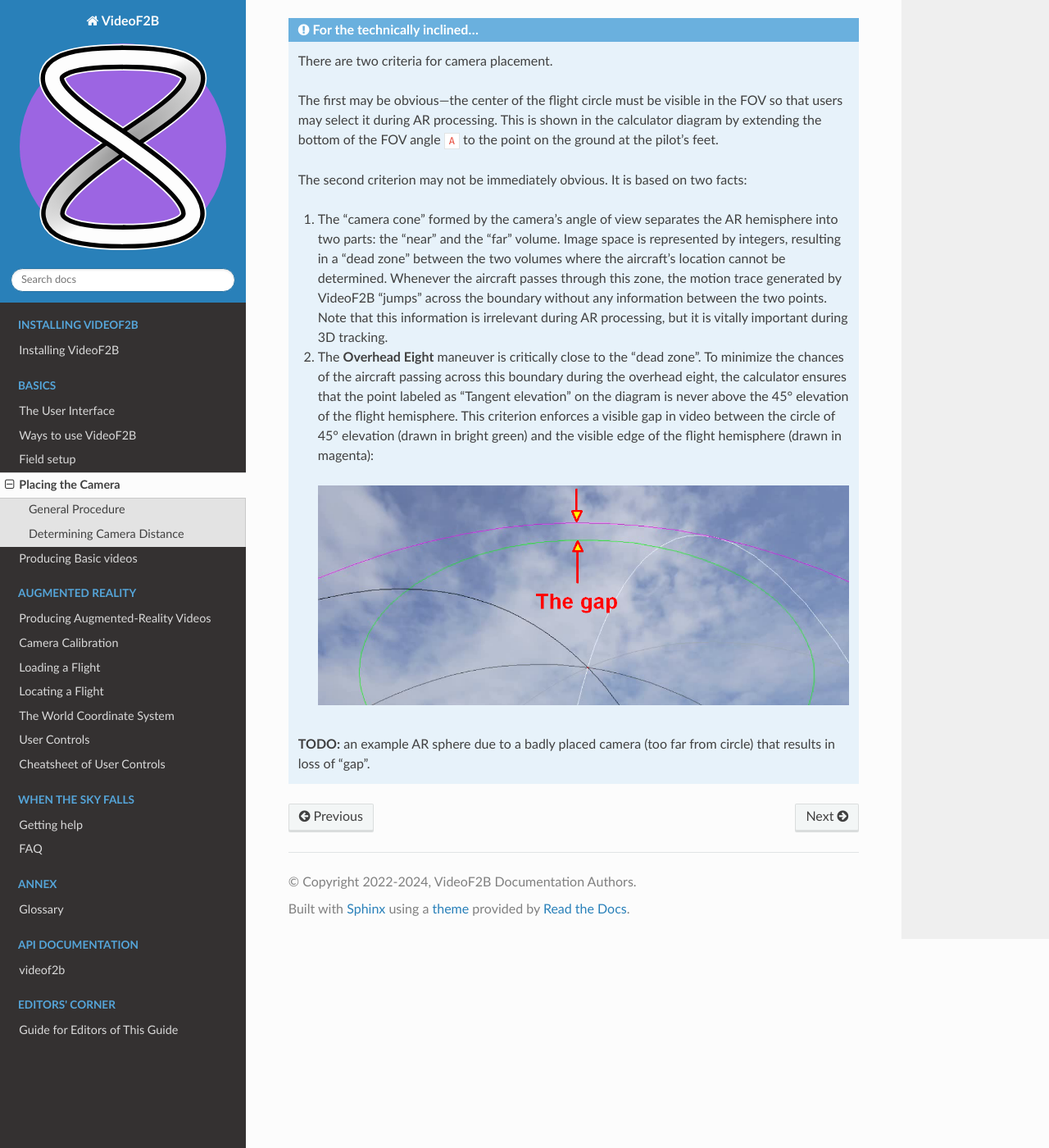
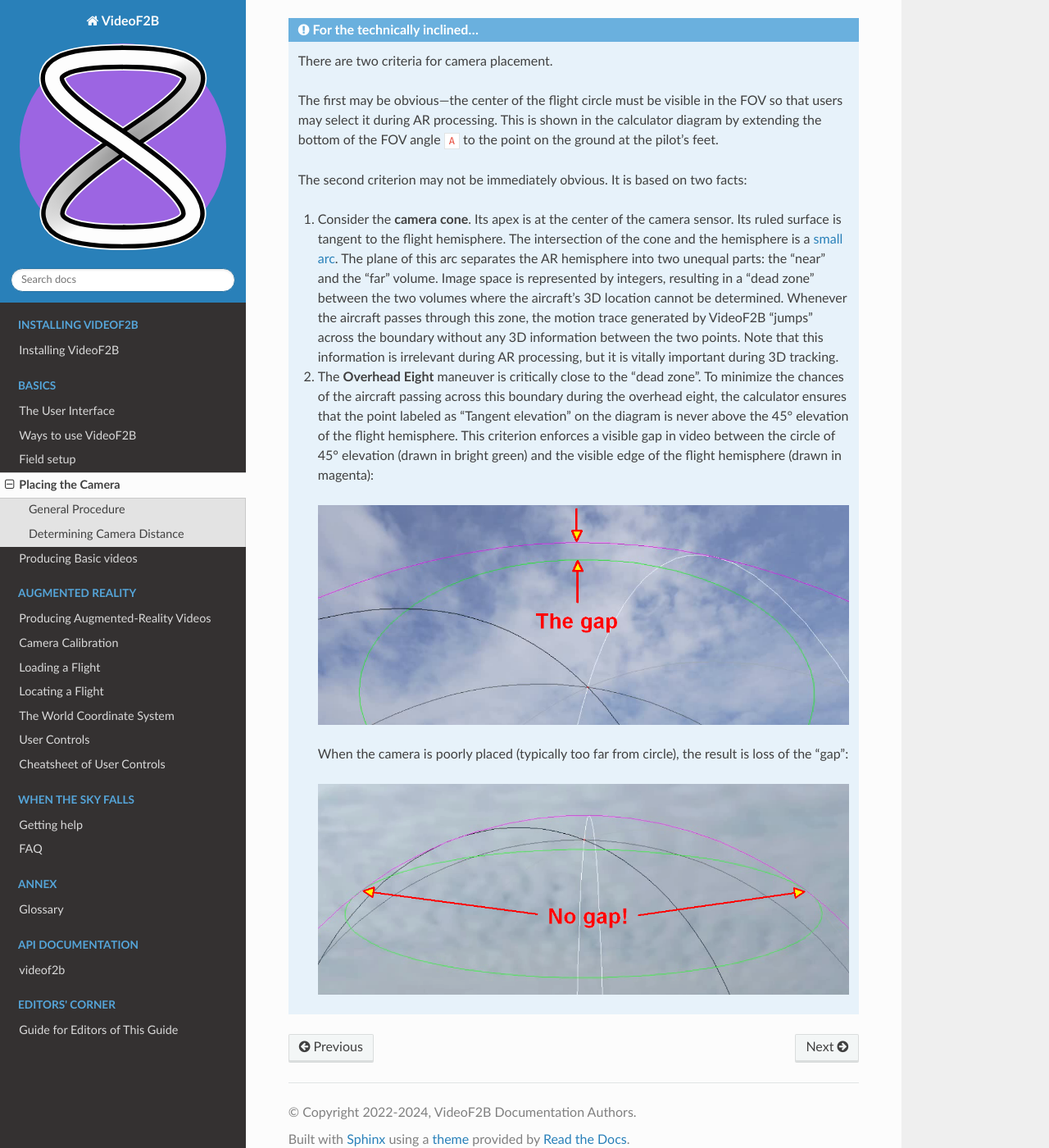
Before and after one commit to alsolera/VideoF2B, a Sphinx documentation site: the page built from docs/source/camera-placement.rst, in a window 1280 px wide and 1400 px high, scrolled down 3035 px. Shown: the whole window at 82% size. Built offline with Sphinx 7.4.7 and the Read the Docs theme 2.0.0, drawn with Linux system fonts in a browser that asks for light colours.

Commit message:
Docs: update "camera placement" page
- Update the technical explanation of the "dead zone gap".
- Add "small arc" to glossary

```diff
--- a/docs/source/camera-placement.rst
+++ b/docs/source/camera-placement.rst
@@ -103,12 +103,14 @@ With the above precautions in mind, you are ready to produce :doc:`Basic <produc
 
     The second criterion may not be immediately obvious. It is based on two facts:
 
-    #. The "camera cone" formed by the camera's angle of view separates the AR hemisphere into two parts: the
-       "near" and the "far" volume.  Image space is represented by integers, resulting in a "dead zone"
-       between the two volumes where the aircraft's location cannot be determined.  Whenever the aircraft
-       passes through this zone, the motion trace generated by VideoF2B "jumps" across the boundary without
-       any information between the two points.  Note that this information is irrelevant during AR processing,
-       but it is vitally important during 3D tracking.
+    #. Consider the **camera cone**. Its apex is at the center of the camera sensor. Its ruled surface is
+       tangent to the flight hemisphere.  The intersection of the cone and the hemisphere is a :term:`small
+       arc`. The plane of this arc separates the AR hemisphere into two unequal parts: the "near" and the
+       "far" volume.  Image space is represented by integers, resulting in a "dead zone" between the two
+       volumes where the aircraft's 3D location cannot be determined.  Whenever the aircraft passes through
+       this zone, the motion trace generated by VideoF2B "jumps" across the boundary without any 3D
+       information between the two points. Note that this information is irrelevant during AR processing, but
+       it is vitally important during 3D tracking.
 
     #. The **Overhead Eight** maneuver is critically close to the "dead zone". To minimize the chances of the
        aircraft passing across this boundary during the overhead eight, the calculator ensures that the point
@@ -116,7 +118,8 @@ With the above precautions in mind, you are ready to produce :doc:`Basic <produc
        hemisphere.  This criterion enforces a visible gap in video between the circle of 45° elevation (drawn
        in bright green) and the visible edge of the flight hemisphere (drawn in magenta):
 
-       .. image:: images/camera-placement-gap-criterion-sample.png
+       .. image:: images/camera-placement-gap-good-example.png
 
-    **TODO:** an example AR sphere due to a badly placed camera (too far from circle) that results in loss of
-    "gap".
+       When the camera is poorly placed (typically too far from circle), the result is loss of the "gap":
+
+       .. image:: images/camera-placement-gap-bad-example.png
--- a/docs/source/glossary.rst
+++ b/docs/source/glossary.rst
@@ -86,6 +86,9 @@ Glossary
         particular points are detailed. For example, the first loop which makes the first half of the first
         complete figure eight in the two consecutive overhead eight maneuver is referred to as a segment.
 
+    Small arc
+        Any arc of a :term:`small circle`.
+
     Small circle
         The circular intersection of a :term:`sphere` and a plane that does not pass through the sphere's
         center point.  See `Small circle <https://en.wikipedia.org/wiki/Spherical_circle>`__.
```
Also changed, not shown: docs/source/images/camera-placement-gap-bad-example.png (added), docs/source/images/camera-placement-gap-good-example.png (renamed from docs/source/images/camera-placement-gap-criterion-sample.png).
